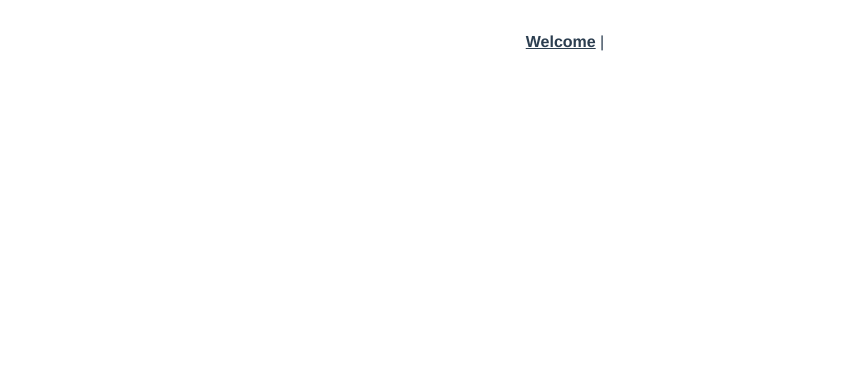
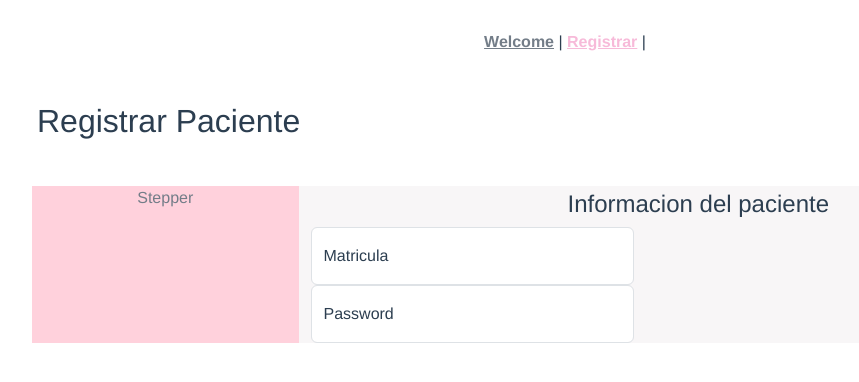
Before and after one commit to guiiyanxD/proyecto_anestesiologia_frontend, a Vue app: page /registrar in a window 1280 px wide. Before the commit this address had no page. Shown: the top 382 px of the page, without its empty margins (75-934 px from the left). Built offline with nearby package versions, Linux system fonts and the light colour scheme.

Commit message:
first step registrarView

```diff
--- a/src/App.vue
+++ b/src/App.vue
@@ -1,6 +1,7 @@
 <template>
   <nav>
     <router-link to="/">Welcome</router-link> |
+    <router-link to="/registrar">Registrar</router-link> |
   </nav>
   <router-view/>
 </template>
@@ -20,10 +21,14 @@ nav {
 
 nav a {
   font-weight: bold;
-  color: #2c3e50;
+  color: #737d88;
+}
+
+p {
+  color: #737d88;
 }
 
 nav a.router-link-exact-active {
-  color: #42b983;
+  color: #f7bad9;
 }
 </style>
--- a/src/router/index.js
+++ b/src/router/index.js
@@ -1,11 +1,17 @@
 import { createRouter, createWebHistory } from 'vue-router'
 import WelcomeView from '@/views/WelcomeView.vue'
+import RegistrarView from '@/views/RegistrarView.vue'
 
 const routes = [
   {
     path: '/',
     name: 'welcome',
     component: WelcomeView
+  },
+  {
+    path: '/registrar',
+    name: 'registrar',
+    component: RegistrarView
   }
 ]
 
--- /dev/null
+++ b/src/views/RegistrarView.vue
@@ -0,0 +1,49 @@
+<template>
+    <div class="container">
+        <div class="row">
+            <div class="col-lg-12">
+                <div class="row" style="padding: 5px; margin: 5px;">
+                    <div class="col-lg-12 m-2" style="text-align: left;">
+                        <h2>Registrar Paciente</h2>
+
+                    </div>
+                </div>
+                <div class="row" style="padding: 10px; margin: 15px;">
+                    <div class="col-lg-3" style="background-color: #FFD1DC; ">
+                        <p>Stepper</p>
+                    </div>
+                    <div class="col-lg-9" style="background-color: #f8f6f7; justify-items: start; ">
+                            <div class="col-lg-12">
+                                <div class="text-left">
+                                    <h4 class="mt-1">
+                                        Informacion del paciente
+                                    </h4>
+                                </div>
+                            </div>
+                            <div class="col-lg-12">
+                                <form action="" >
+                                    <div class="form-row">
+                                        <div class="form-floating col-md-5">
+                                            <input type="text" class="form-control" id="matricula" placeholder="matricula">
+                                            <label for="matricula">Matricula</label>
+                                        </div>
+                                        <div class="form-floating col-md-5">
+                                            <input type="password" class="form-control" id="inputPassword4" placeholder="Password">
+                                            <label for="inputPassword4">Password</label>
+                                        </div>
+                                    </div>
+
+                                </form>
+                            </div>
+                    </div>
+                </div>
+            </div>
+        </div>
+    </div>
+</template>
+
+<script>
+    export default {
+        name: 'RegistrarView'
+    }
+</script>
```
